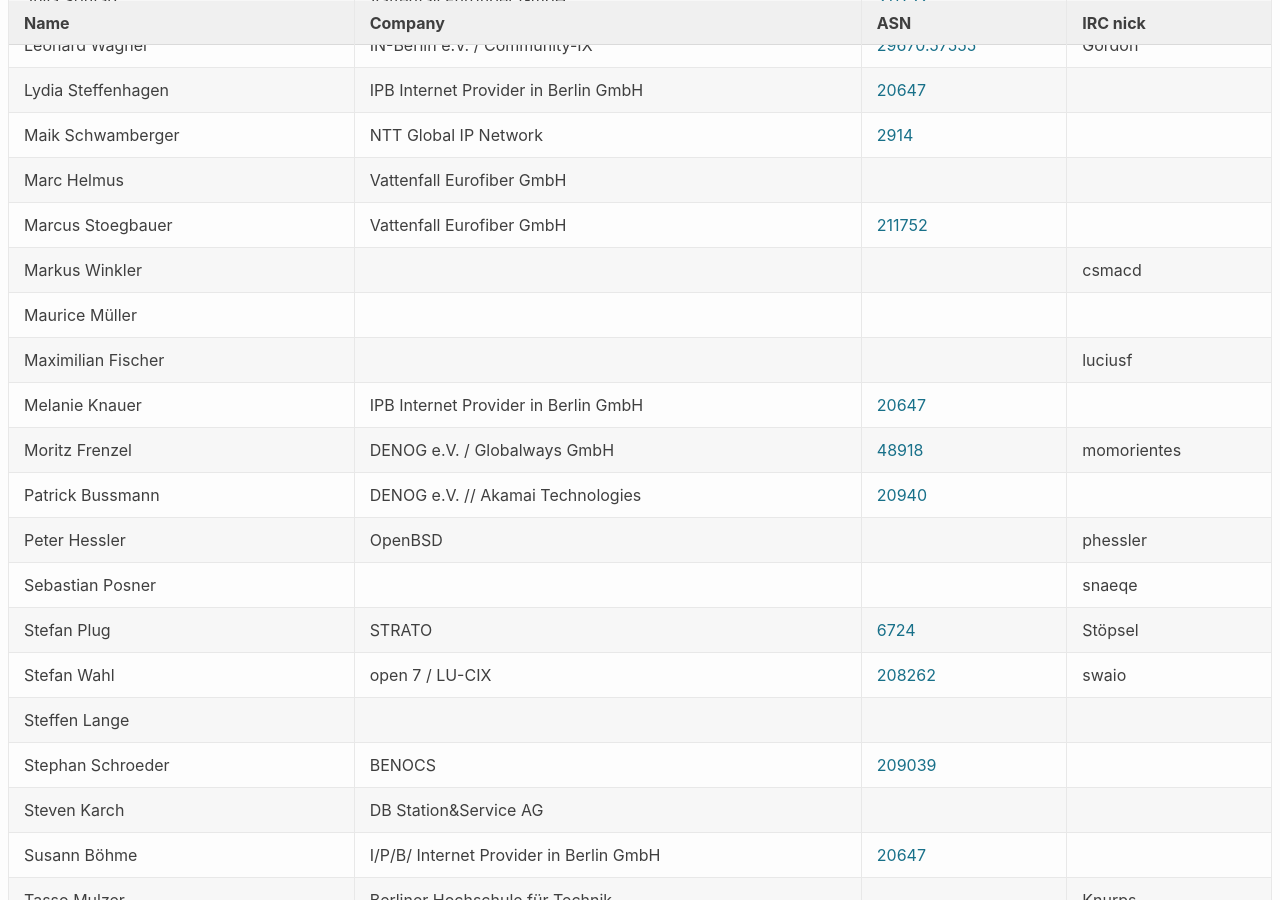
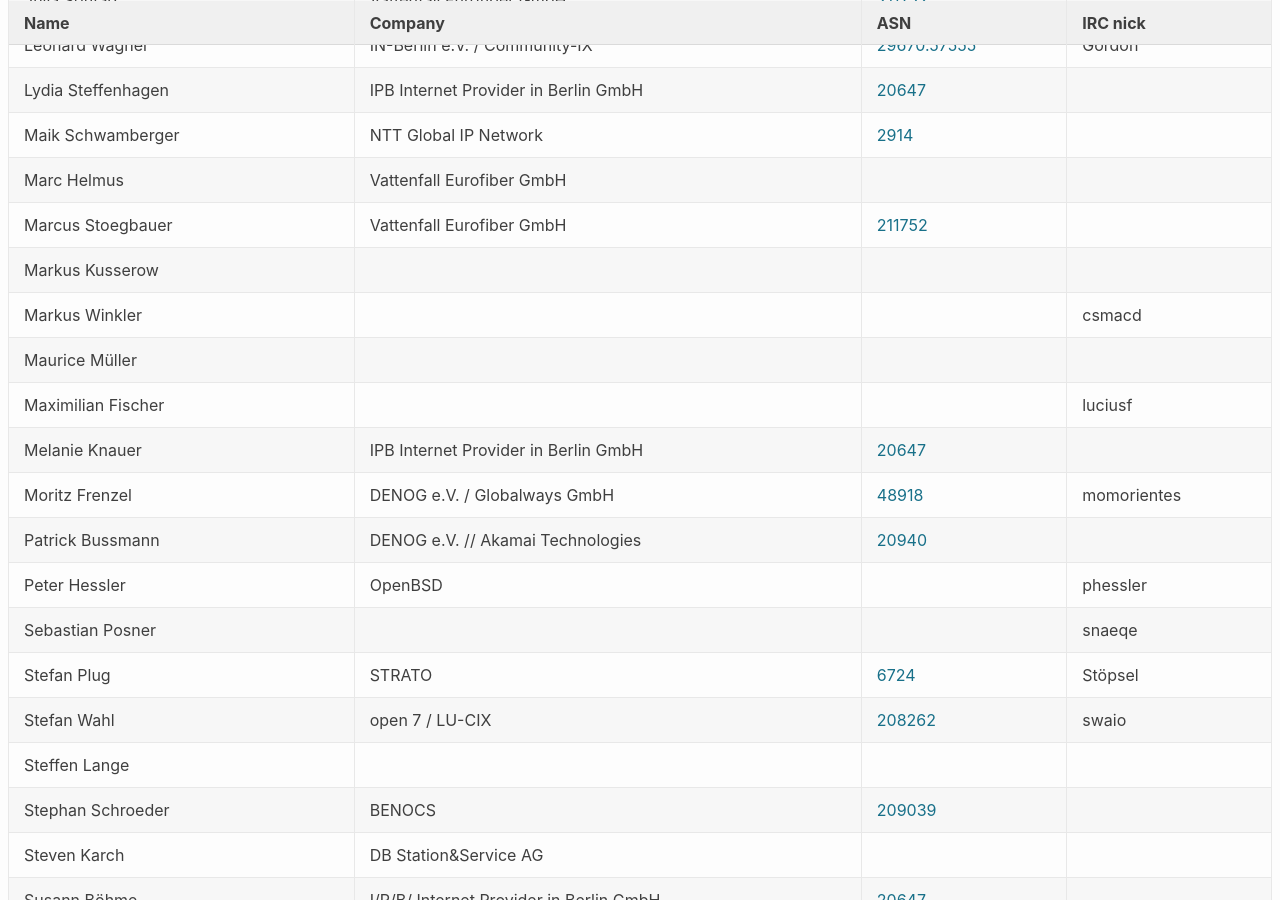
Before and after one commit to denog/pretix-attendeelist, a Jekyll site: the page built from meetup2023_02/index.markdown, in a window 1280 px wide and 900 px high, scrolled down 841 px. Built offline with Jekyll 4.4.1, drawn with Linux system fonts in a browser that asks for light colours.

Commit message:
Latest data: Wed Mar 15 08:11:00 UTC 2023

```diff
--- a/_data/attendees_denog_meetup_2023_02.json
+++ b/_data/attendees_denog_meetup_2023_02.json
@@ -138,6 +138,12 @@
     "asn": "211752"
   },
   {
+    "name": "Markus Kusserow",
+    "company": null,
+    "irc": null,
+    "asn": null
+  },
+  {
     "name": "Markus Winkler",
     "company": null,
     "irc": "csmacd",
```
